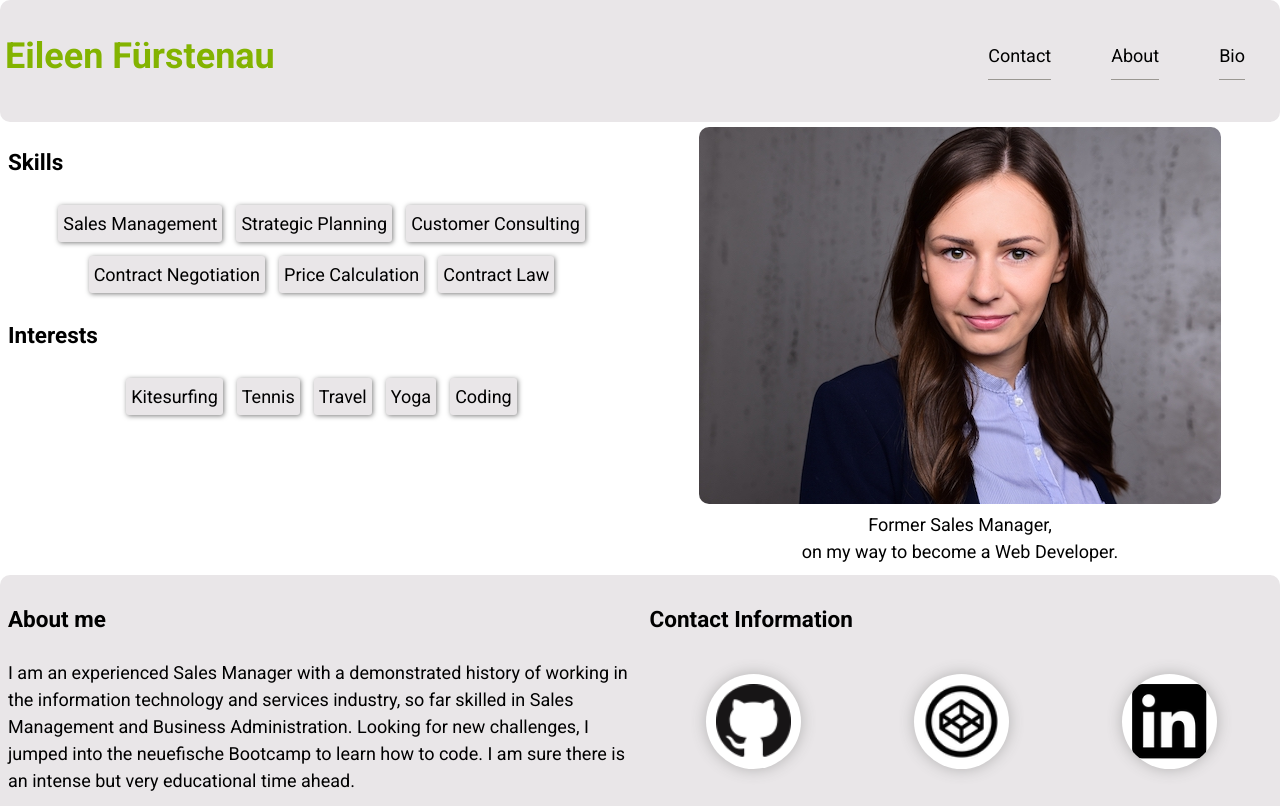
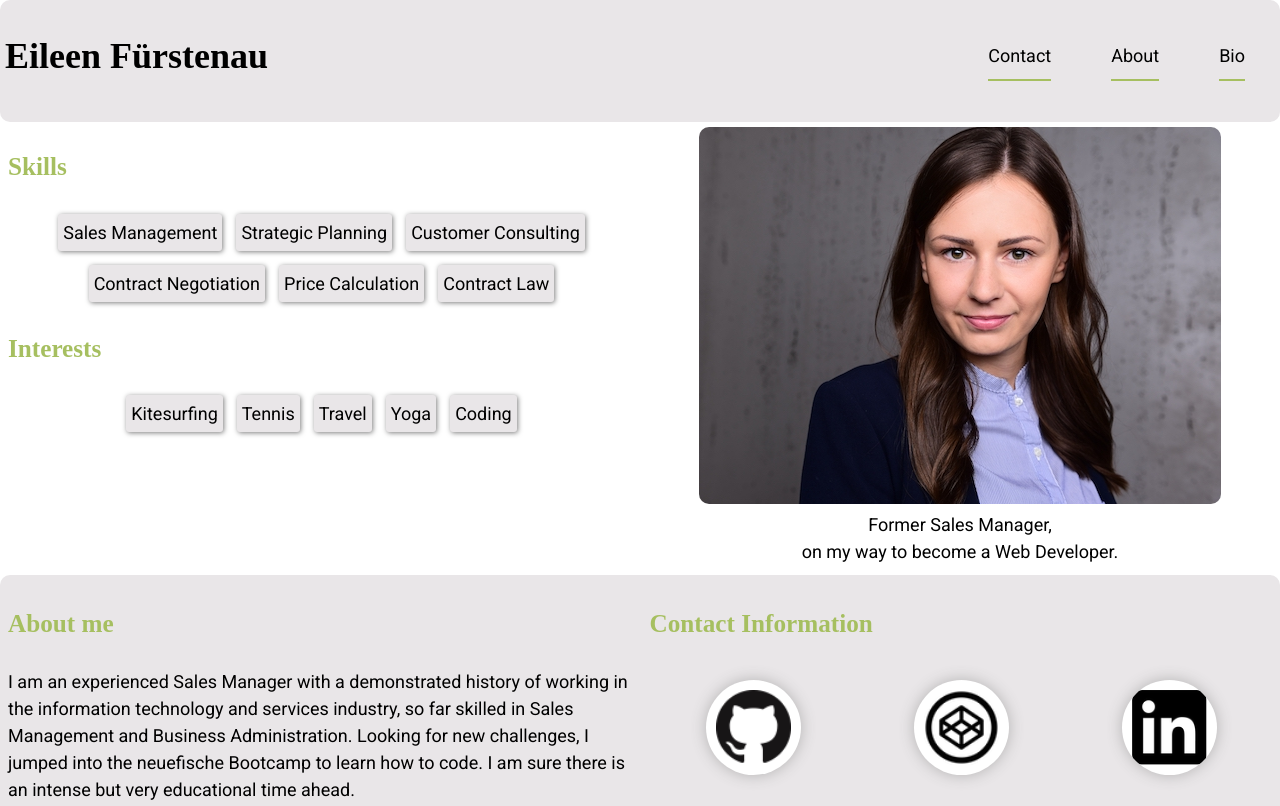
Before and after one commit to eileenfuerstenau/personal-website, a website: page index.html in a window 1280 px wide. Shown: the top 806 px of the page. Drawn offline with Linux system fonts and the light colour scheme.

Commit message:
Final CSS

```diff
--- a/index.html
+++ b/index.html
@@ -50,7 +50,7 @@
           <li class="characteristics__item">Coding</li>
         </ul>
       </section>
-      <section class="social">
+      <section id="contact" class="social">
         <h3 id="social" class="social__contact">Contact Information</h3>
         <a href="https://github.com/eileenfuerstenau" class="social__icon">
           <img src="images/github.png" alt="github" />
@@ -81,7 +81,7 @@
           <li class="cv__year">2020 - 2020</li>
           <li class="cv__item">Sales Manager, IBM Corp</li>
           <li class="cv__year">2019 - 2019</li>
-          <li class="cv__item">Sabbatical & Worldtrip</li>
+          <li class="cv__item">Sabbatical &amp; Worldtrip</li>
           <li class="cv__year">2018 - 2018</li>
           <li class="cv__item">Sales Manager, IBM Corp.</li>
           <li class="cv__year">2017 - 2017</li>
--- a/styles/_base.css
+++ b/styles/_base.css
@@ -30,11 +30,14 @@ main {
 
 a {
   text-decoration: none;
+  color: black;
 }
 
 h2,
 h3 {
-  font-size: 125%;
+  font-size: 140%;
+  color: #a6bf60;
+  font-family: serif;
 }
 
 img {
--- a/styles/_variables.css
+++ b/styles/_variables.css
@@ -1,4 +1,5 @@
 :root {
   --lightbeige: #e9e6e8;
   --darkbeige: #9a9792;
+  --contrastgreen: #a6bf60;
 }
--- a/styles/components/header.css
+++ b/styles/components/header.css
@@ -7,7 +7,7 @@ header {
 
 .header__name {
   align: center;
-  color: #83b300;
+  font-family: serif;
 }
 
 .header__mainnav {
@@ -17,7 +17,7 @@ header {
 }
 
 .header__element {
-  border-bottom: 1px solid var(--darkbeige);
+  border-bottom: 2px solid #a6bf60;
   color: black;
 }
 
```
